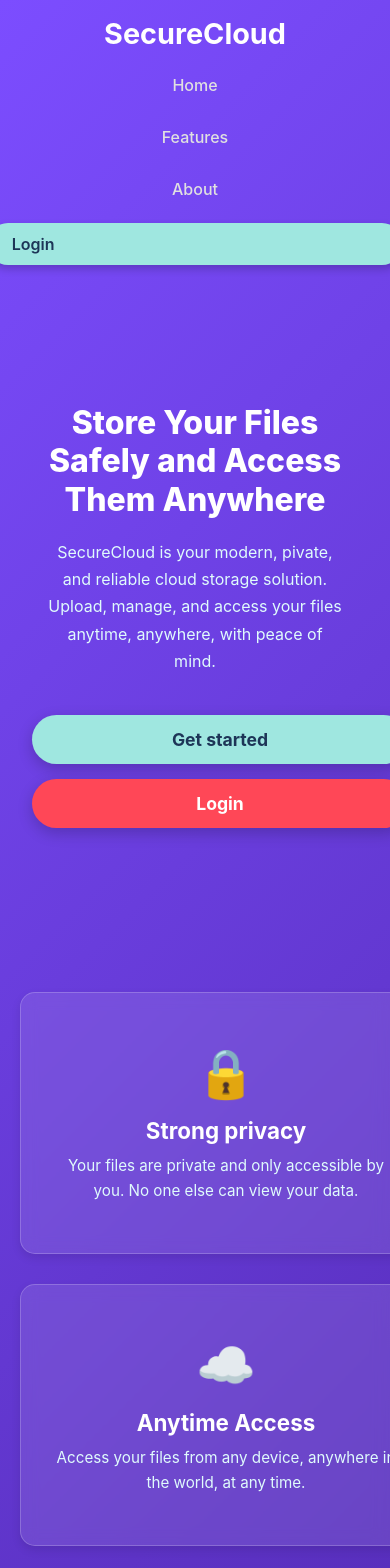
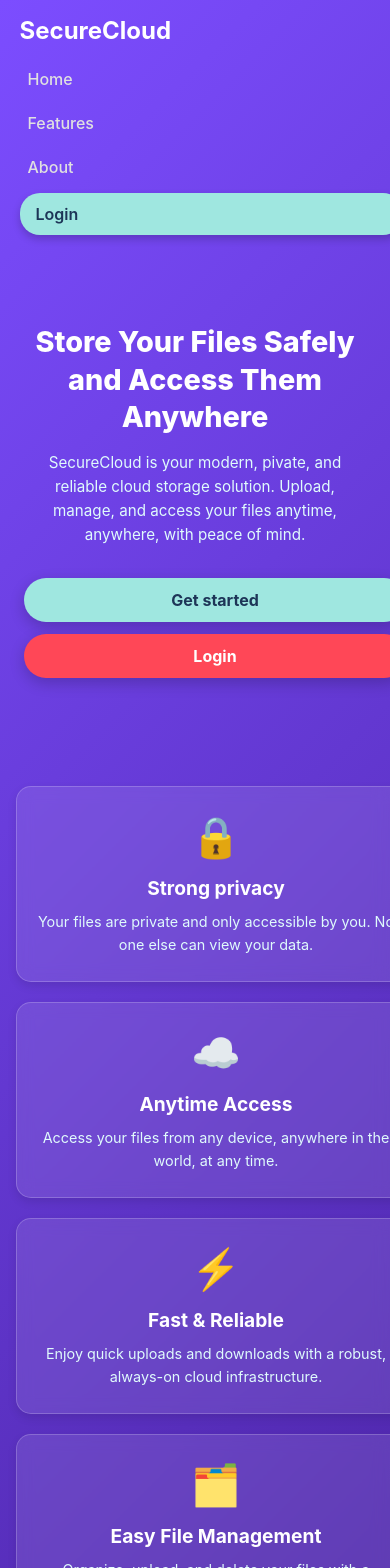
Before and after one commit to Damsacool/SecureCloud, a React (Create React App) app in the folder frontend/: page / in a window 390 px wide. Shown: the top 1568 px of the page. Built offline with nearby package versions, Linux system fonts and the light colour scheme; no server answers.

Commit message:
Improve mobile layout structure and add hamburger sidebar menu

```diff
--- a/frontend/src/App.css
+++ b/frontend/src/App.css
@@ -360,6 +360,35 @@ footer {
     min-height: 100vh;
     background: #f5f6fa;
     color: #333;
+    position: relative;
+}
+
+/* Hamburger menu button - hidden on desktop */
+.hamburger-menu {
+    display: none;
+    position: fixed;
+    top: 1rem;
+    left: 1rem;
+    z-index: 1001;
+    background: #7c4dff;
+    color: white;
+    border: none;
+    width: 50px;
+    height: 50px;
+    border-radius: 8px;
+    font-size: 1.5rem;
+    cursor: pointer;
+    box-shadow: 0 2px 8px rgba(0,0,0,0.15);
+    transition: background 0.3s ease;
+}
+
+.hamburger-menu:hover {
+    background: #6a3dd9;
+}
+
+/* Sidebar overlay - only on mobile when sidebar is open */
+.sidebar-overlay {
+    display: none;
 }
 
 .sidebar {
@@ -369,6 +398,7 @@ footer {
     display: flex;
     flex-direction: column;
     border-right: 1px solid #e0e0e0;
+    transition: transform 0.3s ease;
 }
 
 .sidebar .logo {
@@ -584,99 +614,208 @@ footer {
 
 /* --- Mobile Responsiveness --- */
 @media (max-width: 768px) {
+    /* Better spacing for mobile */
+    body, html {
+        overflow-x: hidden;
+    }
+
     /* Navbar */
     .navbar {
-        flex-direction: column;
-        padding: 1rem 3vw;
-        gap: 1rem;
+        flex-direction: row;
+        justify-content: space-between;
+        padding: 1rem 5vw;
+        flex-wrap: wrap;
+    }
+
+    .navbar .logo {
+        font-size: 1.5em;
     }
 
     .nav-links {
+        width: 100%;
         flex-direction: column;
-        gap: 1rem;
-        width: 100%;
+        gap: 0.5rem;
+        margin-top: 1rem;
+        align-items: stretch;
     }
 
     .nav-links .nav-item {
         margin-left: 0;
+        text-align: center;
+        padding: 0.5rem;
     }
 
     .nav-links .nav-login-btn {
         margin-left: 0;
         width: 100%;
+        padding: 0.7rem 1rem;
     }
 
     /* Hero */
+    .hero {
+        padding: 2rem 1.5rem;
+        margin-top: 1rem;
+    }
+
     .hero h1 {
-        font-size: 2em;
+        font-size: 1.8em;
+        line-height: 1.3;
+        margin-bottom: 15px;
     }
 
     .hero p {
-        font-size: 1em;
-        max-width: 90%;
+        font-size: 0.95em;
+        max-width: 95%;
+        margin-bottom: 30px;
+        line-height: 1.6;
     }
 
     .cta-buttons {
         flex-direction: column;
-        gap: 15px;
+        gap: 12px;
+        margin-bottom: 40px;
     }
 
     .cta-buttons .cta-btn {
         width: 100%;
-        padding: 14px 25px;
+        padding: 12px 20px;
+        font-size: 1em;
     }
 
     /* Features */
     .features-section {
         flex-direction: column;
-        padding: 0 20px;
+        padding: 1rem;
+        gap: 20px;
+        margin: 20px auto;
     }
 
     .feature-card {
         width: 100%;
-        max-width: 350px;
+        max-width: 100%;
+        padding: 25px 20px;
+        min-height: auto;
     }
 
-    /* Dashboard */
+    .feature-icon {
+        font-size: 2.5em;
+    }
+
+    .feature-title {
+        font-size: 1.2em;
+    }
+
+    .feature-desc {
+        font-size: 0.9em;
+    }
+
+    /* Footer */
+    footer {
+        margin-top: 40px;
+        padding: 1.5rem 1rem;
+        font-size: 0.9em;
+    }
+
+    .social-icons {
+        gap: 1.2rem;
+        margin-bottom: 0.8rem;
+    }
+
+    .social-icons span {
+        font-size: 1.5em;
+    }
+
+    /* Dashboard - Mobile hamburger improvements */
     .dashboard-container {
         flex-direction: column;
     }
 
+    /* Show hamburger menu on mobile */
+    .hamburger-menu {
+        display: flex;
+        align-items: center;
+        justify-content: center;
+    }
+
+    /* Sidebar overlay when open */
+    .sidebar-overlay {
+        display: block;
+        position: fixed;
+        inset: 0;
+        background: rgba(0, 0, 0, 0.5);
+        z-index: 999;
+        backdrop-filter: blur(2px);
+    }
+
     .sidebar {
-        width: 100%;
-        border-right: none;
+        position: fixed;
+        top: 0;
+        left: 0;
+        height: 100vh;
+        width: 280px;
+        z-index: 1000;
+        transform: translateX(-100%);
+        box-shadow: 4px 0 15px rgba(0,0,0,0.2);
+        overflow-y: auto;
+    }
+
+    .sidebar.sidebar-open {
+        transform: translateX(0);
+    }
+
+    .sidebar .logo {
+        margin-top: 20px;
+        font-size: 1.3rem;
+        padding-bottom: 1rem;
         border-bottom: 1px solid #e0e0e0;
-        padding: 1rem;
     }
 
     .nav-menu {
-        flex-direction: row;
-        overflow-x: auto;
-        gap: 0.25rem;
+        flex-direction: column;
+        overflow-y: auto;
+        gap: 0.5rem;
+        padding-top: 1rem;
     }
 
     .nav-item {
-        white-space: nowrap;
-        padding: 0.5rem 0.75rem;
+        white-space: normal;
+        padding: 0.75rem 1rem;
+        justify-content: flex-start;
     }
 
     .dashboard-main {
         padding: 1rem;
+        margin-top: 70px; /* Space for hamburger button */
     }
 
     .dashboard-header {
-        flex-direction: column;
-        gap: 1rem;
-        align-items: flex-start;
+        flex-direction: row;
+        justify-content: space-between;
+        align-items: center;
+        gap: 0.5rem;
+    }
+
+    .dashboard-header h1 {
+        font-size: 1.3rem;
+    }
+
+    .upload-section {
+        padding: 1.5rem 1rem;
     }
 
     .file-upload {
         flex-direction: column;
         align-items: stretch;
+        gap: 0.75rem;
     }
 
     .file-label, .upload-button {
         width: 100%;
+        text-align: center;
+    }
+
+    .files-section {
+        padding: 1.5rem 1rem;
     }
 
     /* Files table - make scrollable on mobile */
@@ -686,5 +825,11 @@ footer {
 
     .files-table {
         min-width: 600px;
+        font-size: 0.9em;
+    }
+
+    .action-btn {
+        padding: 0.4rem 0.8rem;
+        font-size: 0.8rem;
     }
 }
--- a/frontend/src/pages/DashboardPage.js
+++ b/frontend/src/pages/DashboardPage.js
@@ -12,6 +12,7 @@ function DashboardPage() {
   const [infoOpen, setInfoOpen] = useState(false);
   const [notice, setNotice] = useState('');
   const [error, setError] = useState('');
+  const [sidebarOpen, setSidebarOpen] = useState(false); // Hamburger menu state
 
   const navigate = useNavigate();
 
@@ -145,7 +146,24 @@ function DashboardPage() {
 
   return (
     <div className="dashboard-container">
-      <div className="sidebar">
+      {/* Hamburger menu button - only visible on mobile */}
+      <button
+        className="hamburger-menu"
+        onClick={() => setSidebarOpen(!sidebarOpen)}
+        aria-label="Toggle menu"
+      >
+        {sidebarOpen ? '✕' : '☰'}
+      </button>
+
+      {/* Overlay to close sidebar when clicking outside on mobile */}
+      {sidebarOpen && (
+        <div
+          className="sidebar-overlay"
+          onClick={() => setSidebarOpen(false)}
+        />
+      )}
+
+      <div className={`sidebar ${sidebarOpen ? 'sidebar-open' : ''}`}>
         <div className="logo">SecureCloud</div>
         <nav className="nav-menu">
           <button type="button" className="nav-item active">
```
